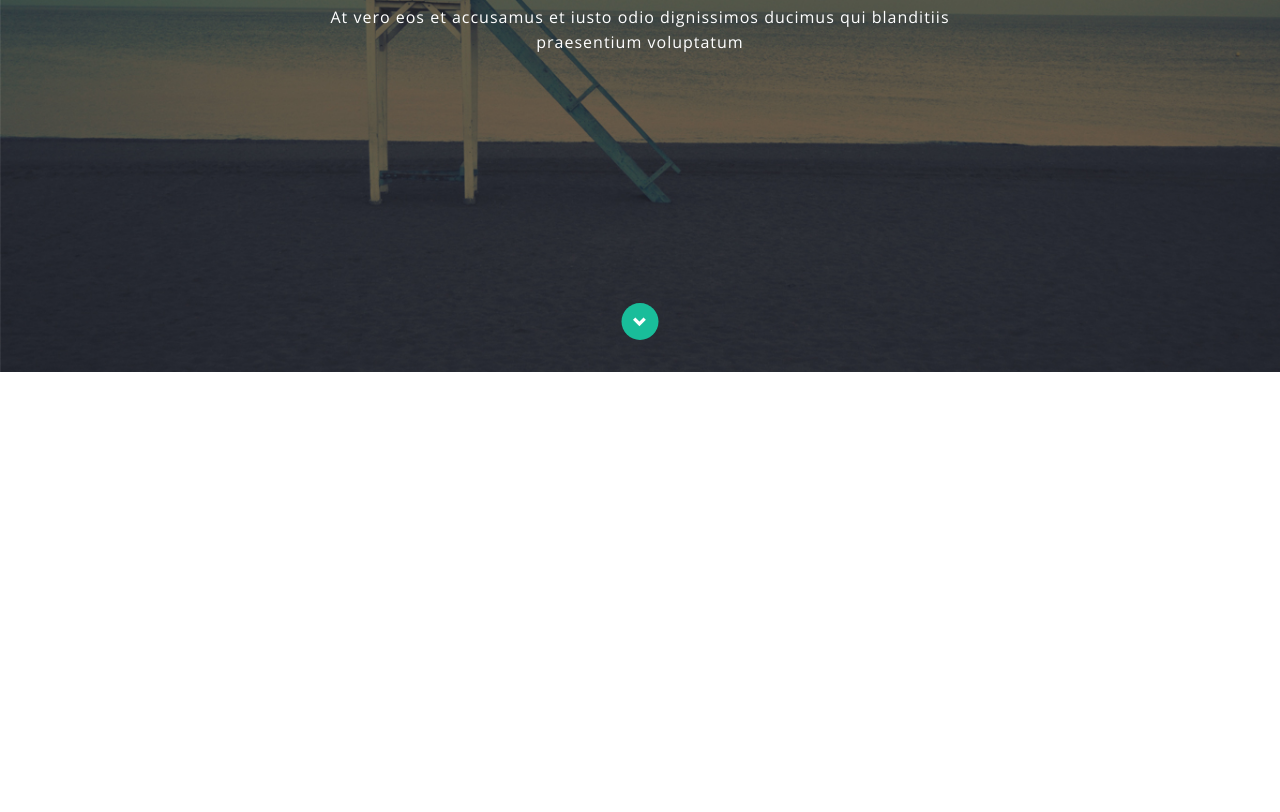
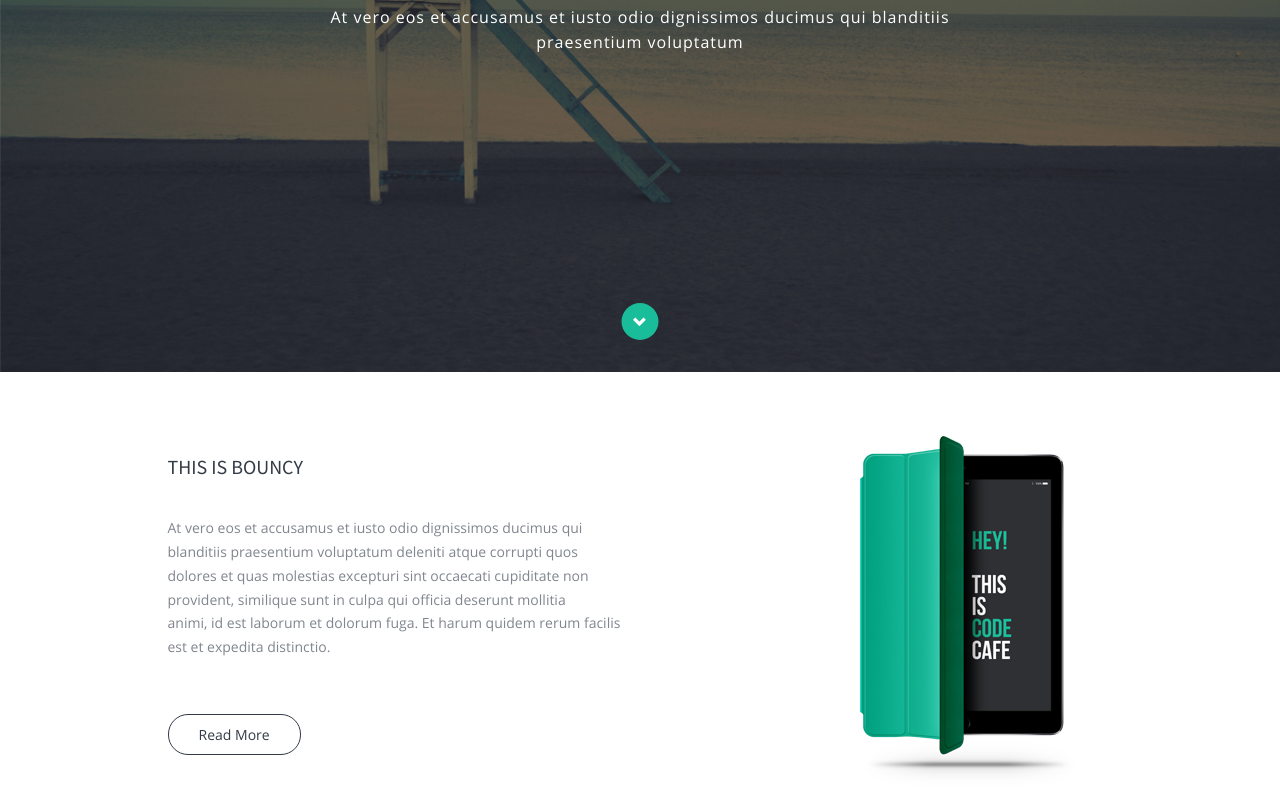
Before and after one commit to sTeleshenko/bouncy, a website: page index.html in a window 1280 px wide. Shown: the part 268-1080 px from the top of the page. Before the commit the page ends 800 px from the top, so only its background shows below. Drawn offline with nearby package versions, Linux system fonts and the light colour scheme.

Commit message:
add first section

```diff
--- a/css/style.css
+++ b/css/style.css
@@ -10,11 +10,15 @@
     font-family: SourceSansProL;
     src: url(./fonts/SourceSansPro-Light.ttf);
 }
+@font-face {
+    font-family: SourceSansProR;
+    src: url(./fonts/SourceSansPro-Regular.ttf);
+}
 body{
     font-family:OpenSansR;
 }
 h3 {
-    font-family:SourceSansProL;
+    font-family:SourceSansProR;
 }
 header{
     background:url("../images/main_bg.jpg") no-repeat center;
@@ -82,3 +86,24 @@ header p{
     left: 50%;
     transform: translate(-50%,-50%);
 }
+#about{
+    padding: 5% 0 5% 0;
+}
+#about h3{
+    font-size: 20px;
+    color: #333b46;
+    text-transform: uppercase;
+}
+#about p{
+    font-size: 14px;
+    font-family:OpenSansR;
+    color: #81868e;
+    padding: 5% 0 10% 0;
+    line-height: 1.7;
+}
+#about a{
+    color: #333b46;
+    border: 1px solid #333b46;
+    border-radius: 20px;
+    padding:10px 30px;
+}
--- a/index.html
+++ b/index.html
@@ -41,7 +41,25 @@
         <a href="#about" class="read-more"><span class="glyphicon glyphicon-chevron-down"></span></a>
     </div>
 </header>
-
+<section id="about">
+    <div class="container">
+        <div class="row">
+            <div class="col-md-offset-1 col-md-6">
+                <h3>This is Bouncy</h3>
+                <p>At vero eos et accusamus et iusto odio dignissimos ducimus qui<br>
+                    blanditiis praesentium voluptatum deleniti atque corrupti quos<br>
+                    dolores et quas molestias excepturi sint occaecati cupiditate non<br>
+                    provident, similique sunt in culpa qui officia deserunt mollitia<br>
+                    animi, id est laborum et dolorum fuga. Et harum quidem rerum facilis<br>
+                    est et expedita distinctio. </p>
+                <a href="#">Read More</a>
+            </div>
+            <div class="col-md-offset-1 col-md-4">
+                <img src="images/phone.jpg" alt="phone">
+            </div>
+        </div>
+    </div>
+</section>
 <script src="bower_components/jquery/dist/jquery.js"></script>
 <script src="bower_components/bootstrap/dist/js/bootstrap.js"></script>
 </body>
```
Lines whose indentation alone changed are shown as unchanged.
